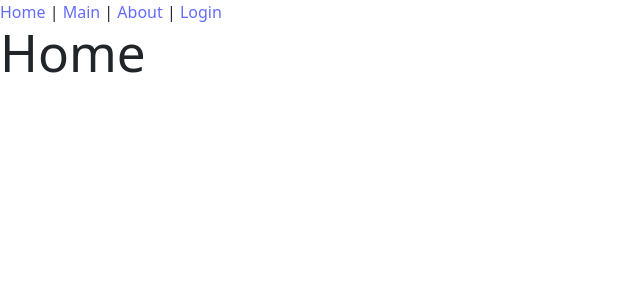
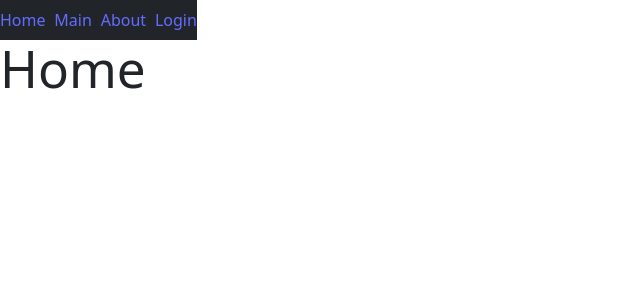
Before and after one commit to kuhn-moni/Project-3.0-React-Typescript-factbook, a React (Vite) app in the folder react_TS_factbook/: page / in a window 1280 px wide. Shown: the top 300 px of the page, without its empty margins (0-640 px from the left). Built offline with nearby package versions, Linux system fonts and the light colour scheme; no server answers.

Commit message:
nav bar styling

```diff
--- a/react_TS_factbook/src/App.tsx
+++ b/react_TS_factbook/src/App.tsx
@@ -17,7 +17,7 @@ import Details from "./views/Details";
 import ProtectedLayout from "./views/ProtectedLayout";
 import Login from "./views/Login";
 import Chat from "./views/Chat";
-import DataMaps from "./components/DataMaps";
+// import DataMaps from "./components/DataMaps";
 
 function App() {
   const router = createBrowserRouter(
@@ -55,7 +55,7 @@ const Root = () => {
   const { user, logout } = useContext(AuthContext);
   return (
     <>
-      <nav>
+      <nav className="navbar navbar-dark bg-dark">
         <NavLink to="/">Home</NavLink> | <NavLink to="/main">Main</NavLink> |{" "}
         <NavLink to="/about">About</NavLink> |{" "}
         {user ? (
```
